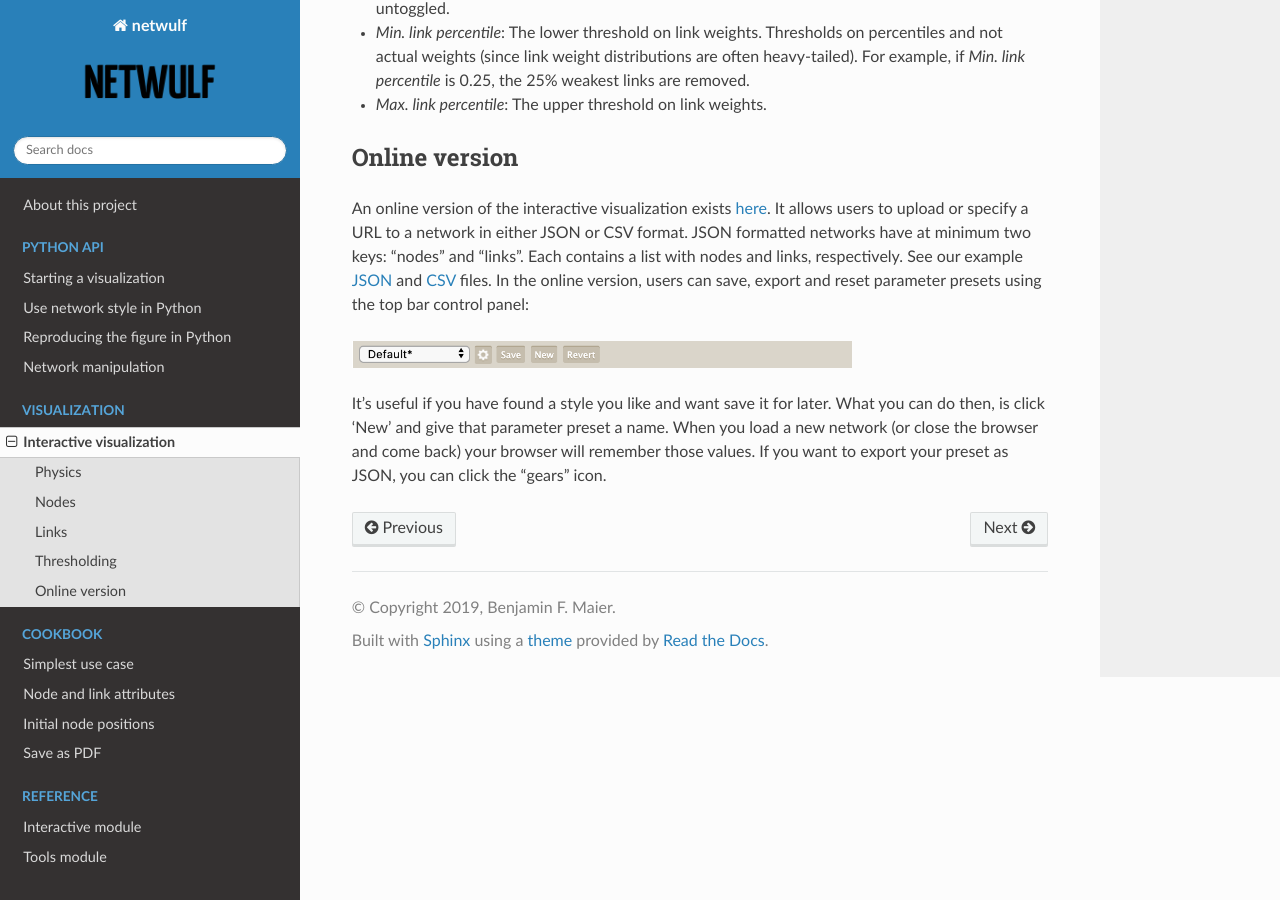
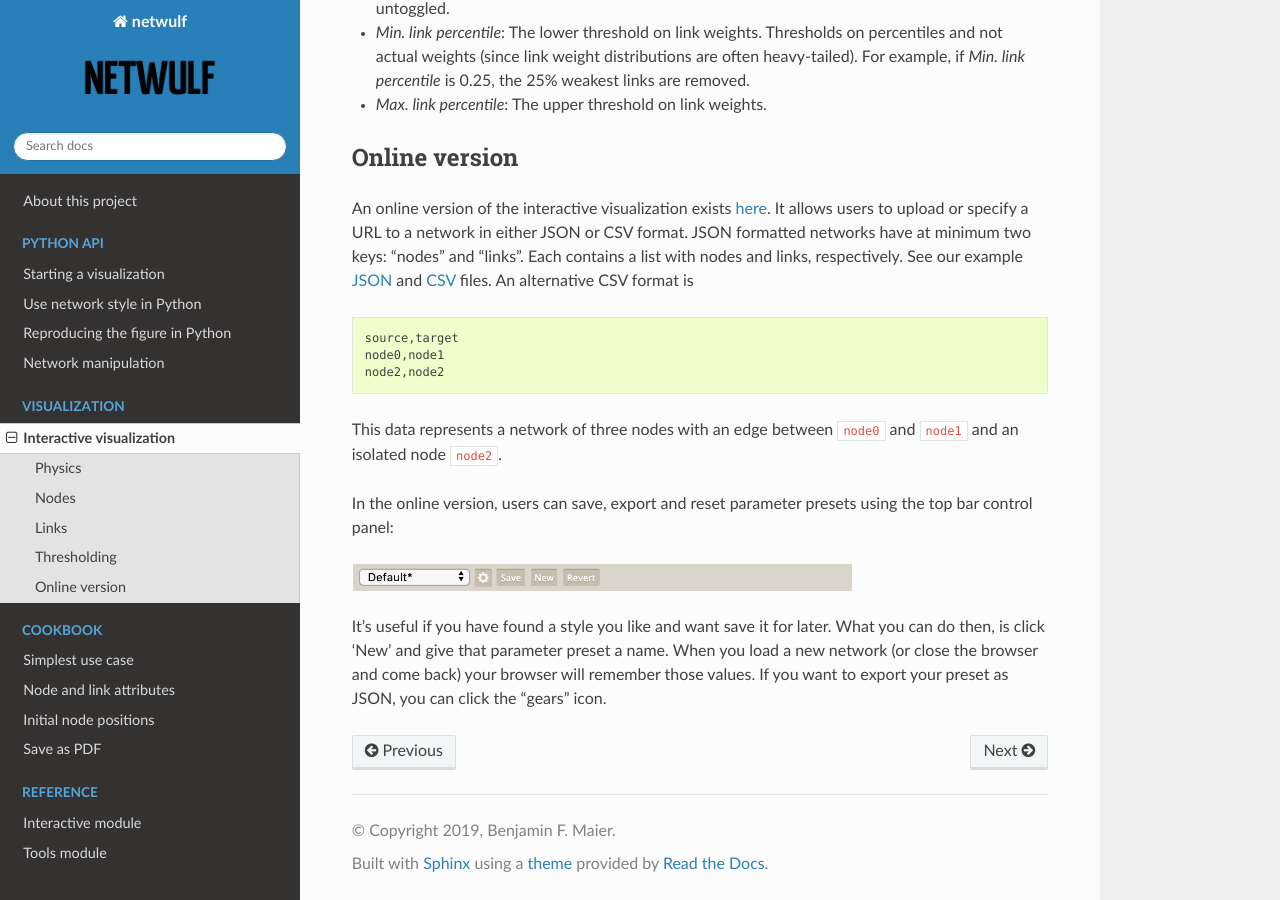
Before and after one commit to benmaier/netwulf, a Sphinx documentation site: the page built from docs/visualization/init.rst, in a window 1280 px wide and 900 px high, scrolled down 2567 px. Built offline with Sphinx 7.4.7 and the Read the Docs theme 2.0.0, drawn with Linux system fonts in a browser that asks for light colours.

Commit message:
close #6

```diff
--- a/docs/visualization/init.rst
+++ b/docs/visualization/init.rst
@@ -72,7 +72,17 @@ An online version of the interactive visualization exists here_.
 It allows users to upload or specify a URL to a network in either JSON or CSV format.
 JSON formatted networks have at minimum two keys: "nodes" and "links".
 Each contains a list with nodes and links, respectively.
-See our example JSON_ and CSV_ files.
+See our example JSON_ and CSV_ files. An alternative CSV format is
+
+.. code::
+
+    source,target
+    node0,node1
+    node2,node2
+
+This data represents a network of three nodes with an edge between ``node0`` and ``node1``
+and an isolated node ``node2``.
+
 In the online version, users can save, export and reset parameter presets using the top bar control panel:
 
 .. figure:: img/control_panel.png
```
